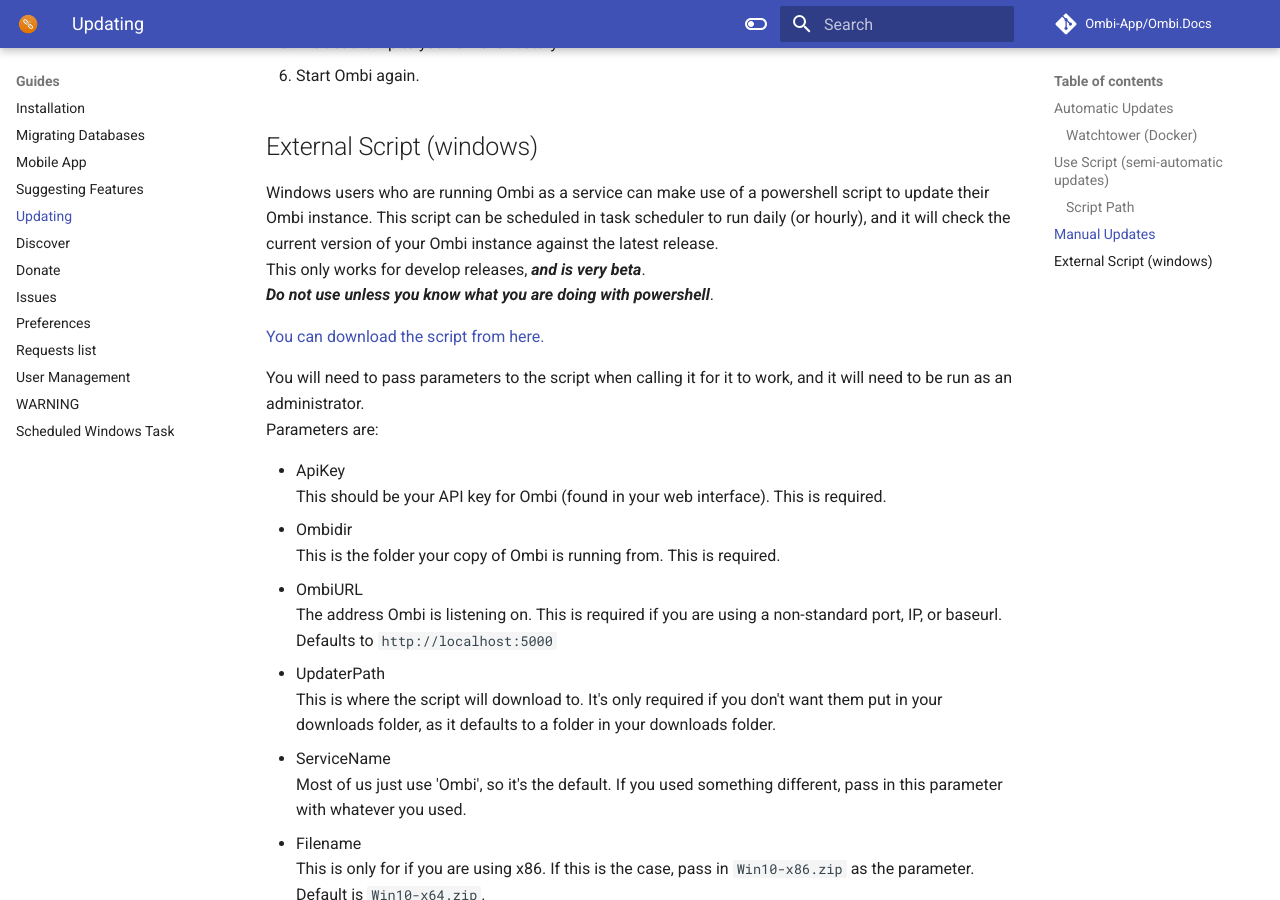
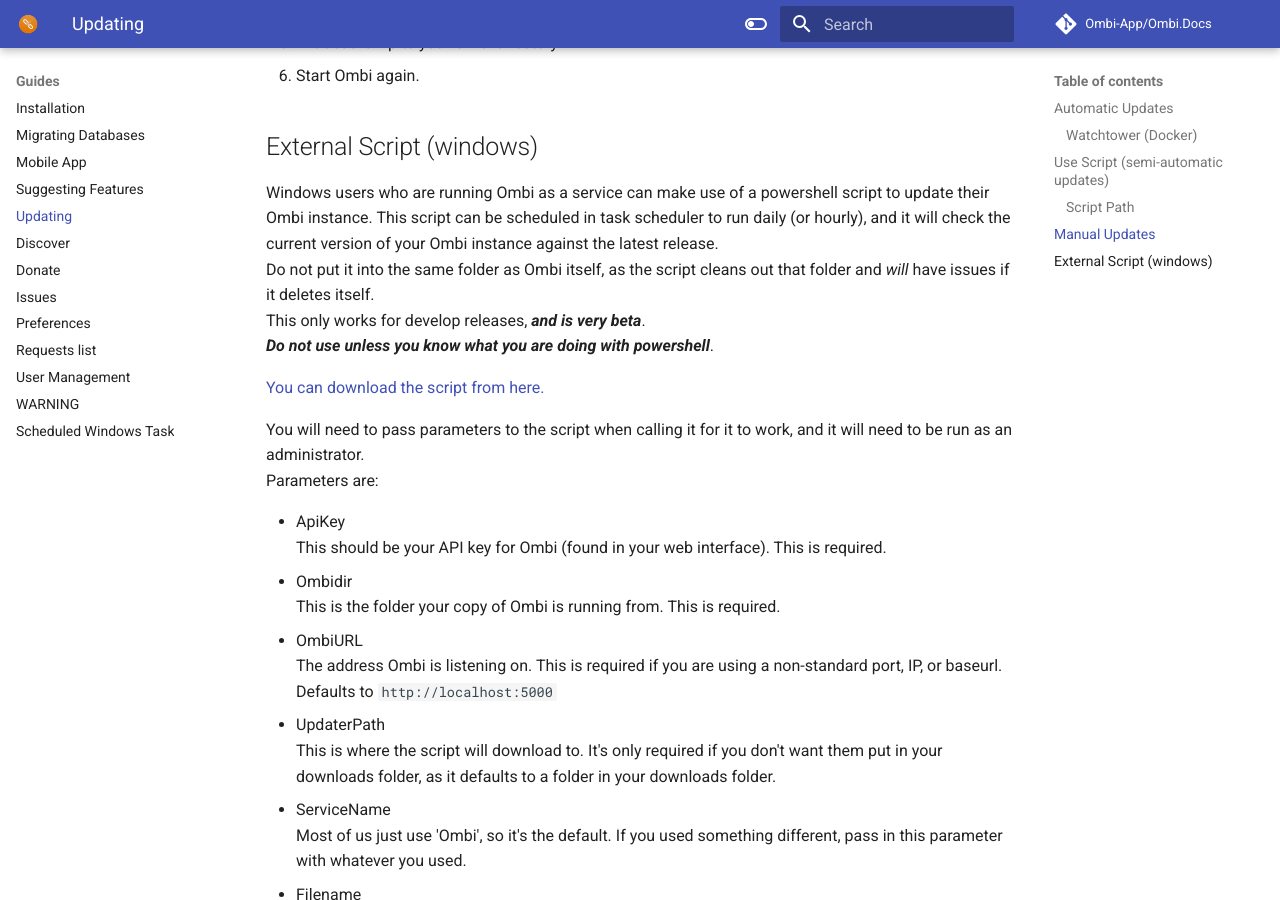
Before and after one commit to Ombi-app/Ombi.Docs, an MkDocs documentation site: the page built from docs/guides/updating.md, in a window 1280 px wide and 900 px high, scrolled down 1942 px. Built offline with MkDocs 1.6.1 and Material for MkDocs 9.7.7, drawn with Linux system fonts in a browser that asks for light colours; comment, search, counter and statistics services are not loaded.

Commit message:
Add note on where script should be

```diff
--- a/docs/guides/updating.md
+++ b/docs/guides/updating.md
@@ -68,6 +68,7 @@
 ## External Script (windows)
 
 Windows users who are running Ombi as a service can make use of a powershell script to update their Ombi instance. This script can be scheduled in task scheduler to run daily (or hourly), and it will check the current version of your Ombi instance against the latest release.
+Do not put it into the same folder as Ombi itself, as the script cleans out that folder and _will_ have issues if it deletes itself.
 This only works for develop releases, __*and is very beta*__.
 __*Do not use unless you know what you are doing with powershell*__.
 
```
